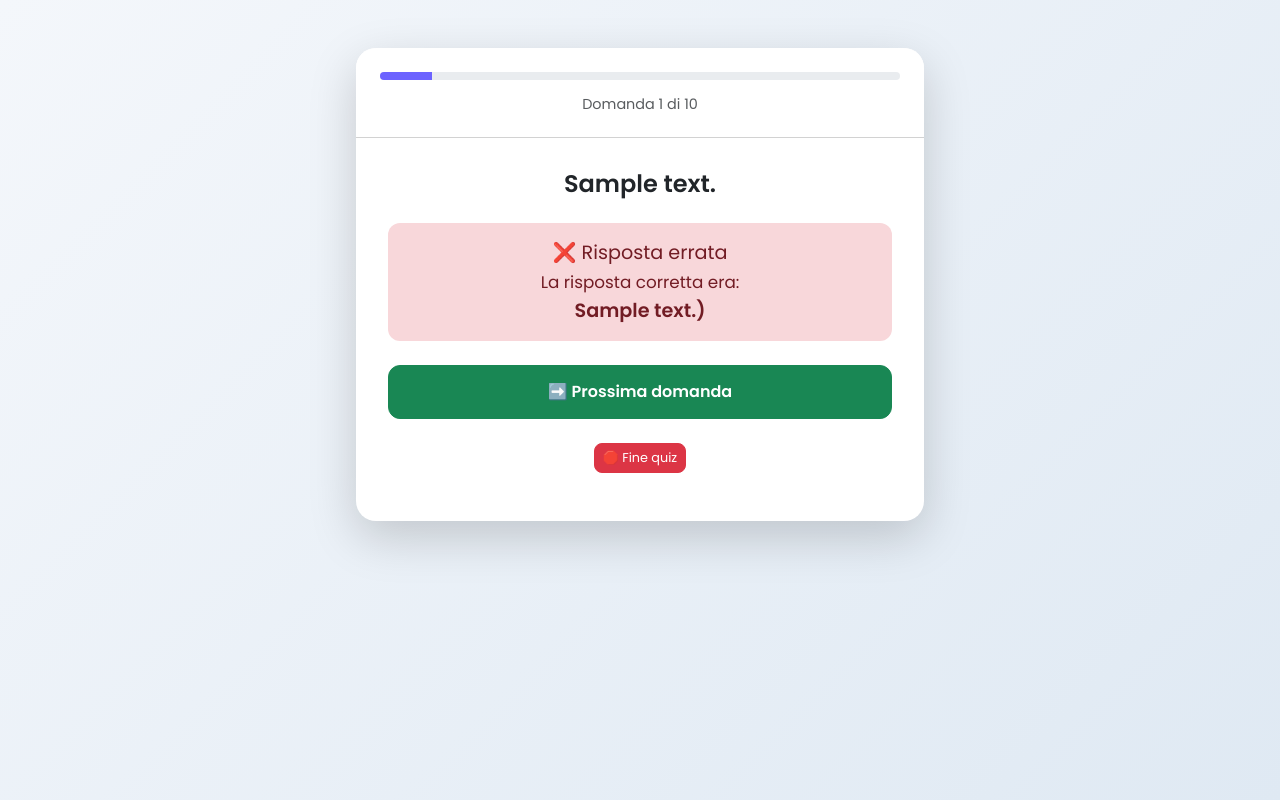
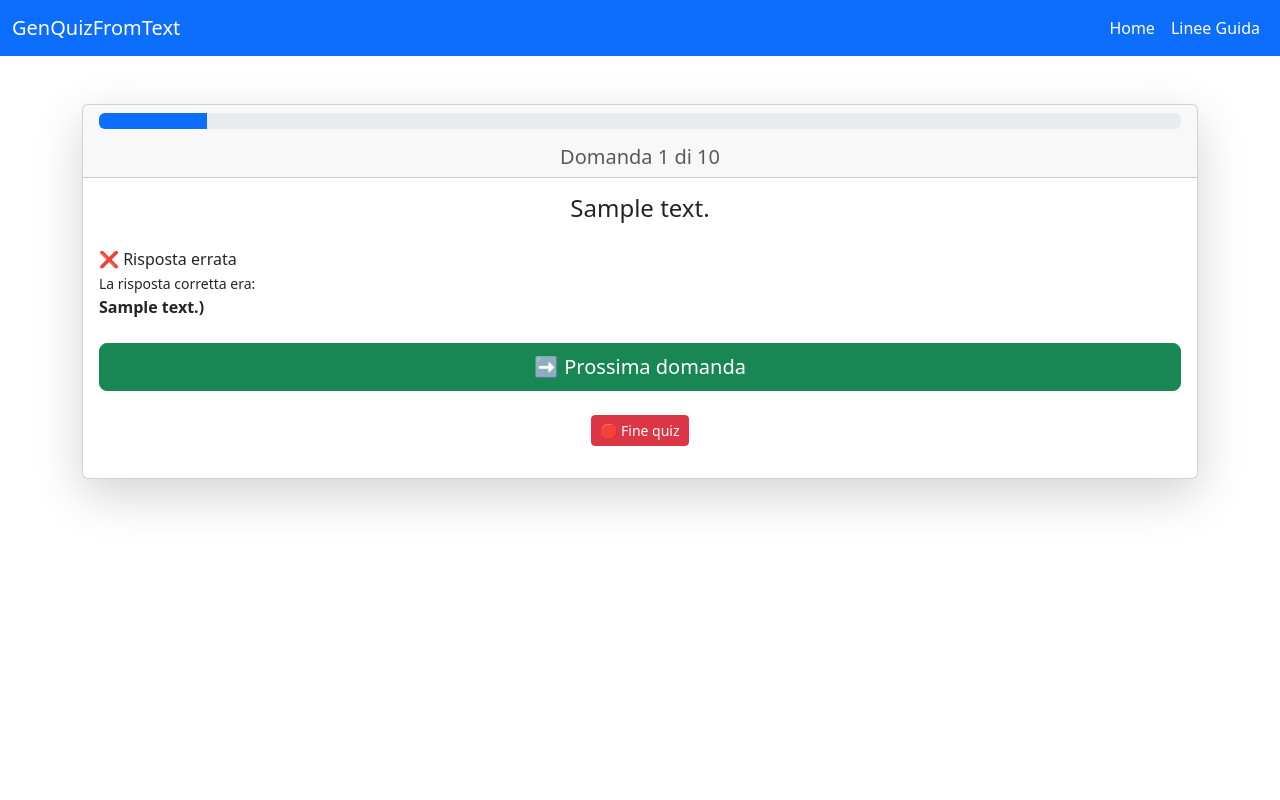
Before and after one commit to Antonino545/GenQuizFromText, a Flask app: template templates/quiz.html in a window 1280 px wide. Run offline with Flask 3, Linux system fonts and the light colour scheme; the template is opened without the code that fills it: most values are stand-ins (such as "Sample title", 1, 10 or a date in 2020).

Commit message:
Add navigation bar to error, quiz, and results pages; update Bootstrap version

```diff
--- a/templates/index.html
+++ b/templates/index.html
@@ -9,8 +9,7 @@
     <link href="https://fonts.googleapis.com/css2?family=Poppins:wght@400;600&display=swap" rel="stylesheet">
 
     <!-- Bootstrap CSS -->
-    <link href="https://cdn.jsdelivr.net/npm/bootstrap@5.3.0/dist/css/bootstrap.min.css" rel="stylesheet">
-
+<link href="https://cdn.jsdelivr.net/npm/bootstrap@5.3.7/dist/css/bootstrap.min.css" rel="stylesheet" integrity="sha384-LN+7fdVzj6u52u30Kp6M/trliBMCMKTyK833zpbD+pXdCLuTusPj697FH4R/5mcr" crossorigin="anonymous">
     <!-- Custom CSS -->
     <link rel="stylesheet" href="{{ url_for('static', filename='styles.css') }}">
 </head>
@@ -106,7 +105,6 @@ Risposte: 1.(a)
 </div>
 
 <!-- Bootstrap JS Bundle -->
-<script src="https://cdn.jsdelivr.net/npm/bootstrap@5.3.0/dist/js/bootstrap.bundle.min.js"></script>
-
+<script src="https://cdn.jsdelivr.net/npm/bootstrap@5.3.7/dist/js/bootstrap.bundle.min.js" integrity="sha384-ndDqU0Gzau9qJ1lfW4pNLlhNTkCfHzAVBReH9diLvGRem5+R9g2FzA8ZGN954O5Q" crossorigin="anonymous"></script>
 </body>
 </html>
--- a/templates/quiz.html
+++ b/templates/quiz.html
@@ -6,15 +6,34 @@
   <meta name="viewport" content="width=device-width, initial-scale=1">
 
   <!-- Bootstrap -->
-  <link href="https://cdn.jsdelivr.net/npm/bootstrap@5.3.0/dist/css/bootstrap.min.css"  rel="stylesheet">
-
+<link href="https://cdn.jsdelivr.net/npm/bootstrap@5.3.7/dist/css/bootstrap.min.css" rel="stylesheet" integrity="sha384-LN+7fdVzj6u52u30Kp6M/trliBMCMKTyK833zpbD+pXdCLuTusPj697FH4R/5mcr" crossorigin="anonymous">
   <!-- Google Fonts -->
   <link href="https://fonts.googleapis.com/css2?family=Poppins:wght@400;600&display=swap" rel="stylesheet">
 
   <!-- Custom CSS -->
-  <link rel="stylesheet" href="{{ url_for('static', filename='styles.css') }}">
 </head>
 <body>
+<nav class="navbar navbar-expand-lg navbar-dark bg-primary">
+    <div class="container-fluid">
+        <a class="navbar-brand" href="#">GenQuizFromText</a>
+        <button class="navbar-toggler" type="button" data-bs-toggle="collapse"
+                data-bs-target="#navbarNav" aria-controls="navbarNav" aria-expanded="false"
+                aria-label="Toggle navigation">
+            <span class="navbar-toggler-icon"></span>
+        </button>
+        <div class="collapse navbar-collapse" id="navbarNav">
+            <ul class="navbar-nav ms-auto">
+                <li class="nav-item">
+                    <a class="nav-link active" href="#">Home</a>
+                </li>
+                <li class="nav-item">
+                    <a class="nav-link active" href="/#linee-guida">Linee Guida</a>
+                </li>
+            </ul>
+        </div>
+    </div>
+</nav>
+
 
   <div class="container py-5">
     <div class="card shadow-lg">
@@ -91,6 +110,5 @@
   </div>
 
   <!-- Bootstrap JS Bundle -->
-  <script src="https://cdn.jsdelivr.net/npm/bootstrap@5.3.0/dist/js/bootstrap.bundle.min.js"></script>
-</body>
+<script src="https://cdn.jsdelivr.net/npm/bootstrap@5.3.7/dist/js/bootstrap.bundle.min.js" integrity="sha384-ndDqU0Gzau9qJ1lfW4pNLlhNTkCfHzAVBReH9diLvGRem5+R9g2FzA8ZGN954O5Q" crossorigin="anonymous"></script></body>
 </html>
--- a/templates/styles.css
+++ /dev/null
@@ -1,133 +0,0 @@
-/* Reset generale */
-* {
-  margin: 0;
-  padding: 0;
-  box-sizing: border-box;
-}
-
-/* Stili base */
-body {
-  font-family: 'Poppins', sans-serif;
-  background: linear-gradient(135deg, #f4f7fb, #dfe9f3);
-  color: #333;
-  min-height: 100vh;
-}
-
-.container {
-  max-width: 600px;
-  margin: auto;
-  padding: 2rem 1rem;
-}
-
-/* Card e header */
-.card {
-  border: none;
-  border-radius: 20px;
-  box-shadow: 0 8px 20px rgba(0, 0, 0, 0.08);
-  background-color: #fff;
-  overflow: hidden;
-}
-
-.card-header {
-  background-color: #ffffff;
-  border-top-left-radius: 20px;
-  border-top-right-radius: 20px;
-  padding: 1.5rem;
-}
-
-.card-body {
-  padding: 2rem;
-}
-
-/* Barra di progresso */
-.progress {
-  height: 8px;
-  border-radius: 10px;
-  background-color: #e9ecef;
-  overflow: hidden;
-  margin-bottom: 1rem;
-}
-
-.progress-bar {
-  transition: width 0.3s ease;
-  background-color: #6c63ff;
-  height: 100%;
-}
-
-/* Testo e titoli */
-.text-muted {
-  font-size: 0.9rem;
-}
-
-h4 {
-  font-weight: 600;
-  margin-bottom: 2rem;
-}
-
-/* Elementi form */
-.form-check {
-  background-color: #f8f9fa;
-  border: 1px solid #dee2e6;
-  border-radius: 12px;
-  padding: 12px 16px;
-  margin-bottom: 1rem;
-  transition: border-color 0.3s ease;
-}
-
-.form-check:hover {
-  border-color: #6c63ff;
-}
-
-.form-check-input:checked + .form-check-label {
-  font-weight: bold;
-  color: #495057;
-}
-
-.badge {
-  font-size: 0.9rem;
-}
-
-/* Pulsanti */
-.btn-lg {
-  padding: 14px 28px;
-  font-size: 1rem;
-  border-radius: 12px;
-  font-weight: 600;
-}
-
-/* Pulsante Fine quiz (piccolo e centrato) */
-.btn-danger.btn-sm {
-  font-size: 0.8rem;
-  padding: 0.25rem 0.5rem;
-  border-radius: 8px;
-  transition: all 0.3s ease;
-  margin: 0 auto;
-  display: block;
-  width: fit-content;
-}
-
-.btn-danger.btn-sm:hover {
-  transform: scale(1.05);
-  background-color: #dc3545;
-}
-
-/* Feedback risposte */
-.feedback {
-  font-size: 1.2rem;
-  font-weight: 500;
-  padding: 1rem;
-  border-radius: 12px;
-  text-align: center;
-  margin-top: 1rem;
-  margin-bottom: 1.5rem;
-}
-
-.correct {
-  background-color: #d4edda;
-  color: #155724;
-}
-
-.incorrect {
-  background-color: #f8d7da;
-  color: #721c24;
-}
```
Also changed, not shown: templates/error.html (+23 -2 lines), templates/results.html (+24 -3 lines).
